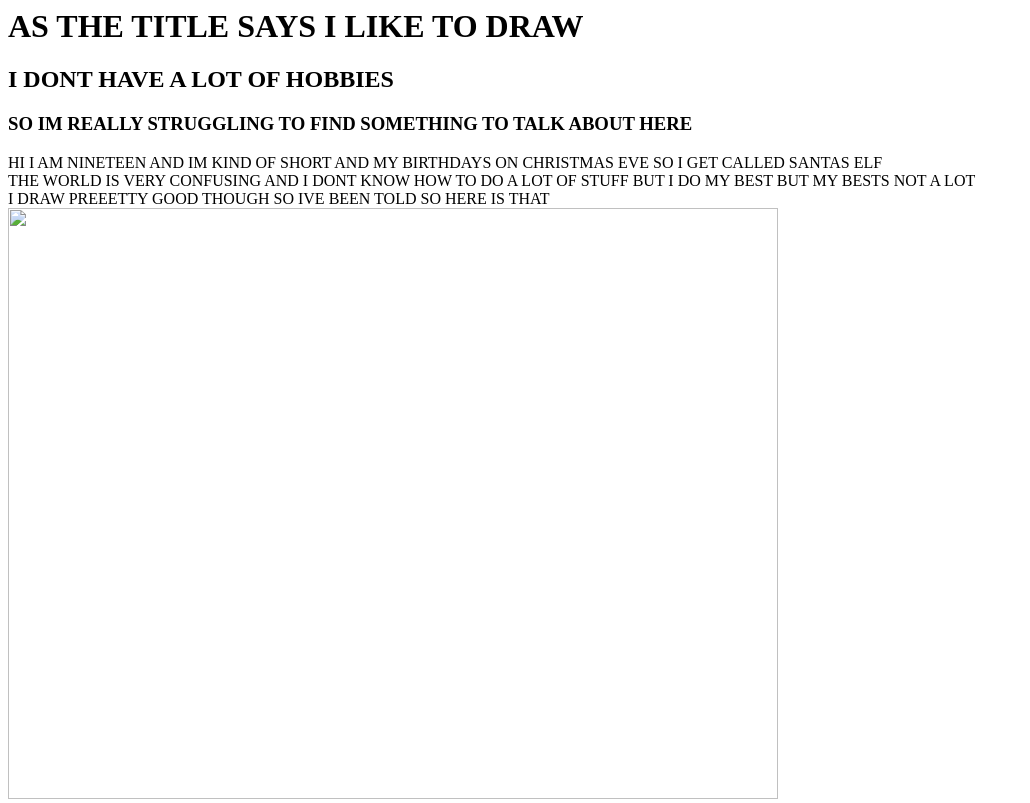
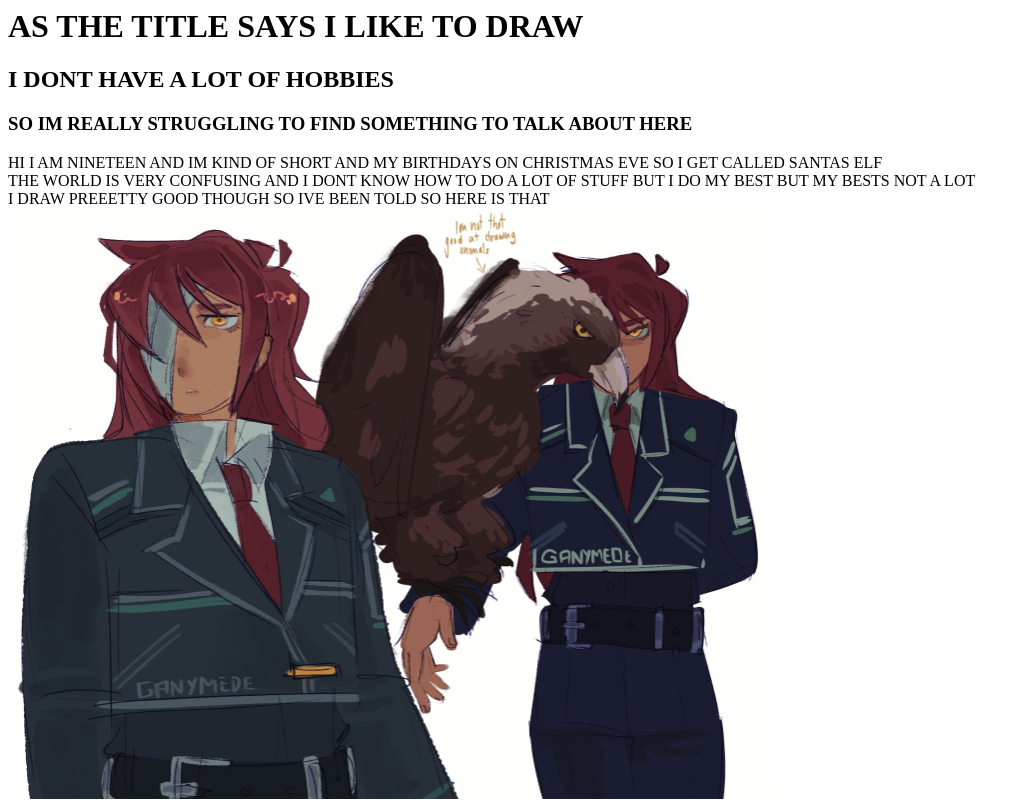
Before and after one commit to scramgledeggs/scramgledeggs.github.io, a plain HTML site: page index.html in a window 1280 px wide. Shown: the top 803 px of the page, without its empty margins (0-1030 px from the left). Drawn offline with Linux system fonts and the light colour scheme.

Commit message:
Update index.html
testing to get the image to work

```diff
--- a/index.html
+++ b/index.html
@@ -14,7 +14,7 @@
         <br/>THE WORLD IS VERY CONFUSING AND I DONT KNOW HOW TO DO A LOT OF STUFF BUT I DO MY BEST BUT MY BESTS NOT A LOT
         <br/>I DRAW PREEETTY GOOD THOUGH SO IVE BEEN TOLD SO HERE IS THAT
         <br/>
-        <img src="images/ganymedeling.jpg" style="width:770px;height:591px;"/>
+        <img src="https://github.com/scramgledeggs/scramgledeggs.github.io/blob/main/ganymedeling.jpg" style="width:770px;height:591px;"/>
         <br/>
         <br/>THIS IS SOMEONE ELSES CHARACTER THOUGH I JUST DREW THIS CUZ THE DESIGN IS COOL
         <br/>
@@ -52,4 +52,5 @@
 
     </p>
 
+
 </html>
```
